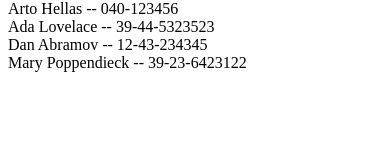
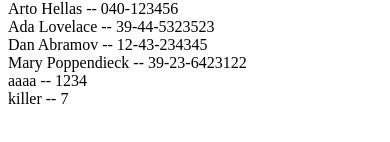
Before and after one commit to RussellBrand/helsinki, a React (Create React App) app in the folder part2/phonebook/: page / in a window 390 px wide. Shown: the part 362-504 px from the top of the page. Built offline with nearby package versions, Linux system fonts and the light colour scheme; data requests are answered from the project's data file.

Commit message:
Finish 2.15 -- phonebook step7

```diff
--- a/part2/phonebook/db.json
+++ b/part2/phonebook/db.json
@@ -1,5 +1,5 @@
 {
-  "persons":[
+  "persons": [
     {
       "name": "Arto Hellas",
       "number": "040-123456",
@@ -19,6 +19,16 @@
       "name": "Mary Poppendieck",
       "number": "39-23-6423122",
       "id": 4
+    },
+    {
+      "name": "aaaa",
+      "number": "1234",
+      "id": 5
+    },
+    {
+      "name": "killer",
+      "number": "7",
+      "id": 6
     }
   ]
 }
--- a/part2/phonebook/src/App.jsx
+++ b/part2/phonebook/src/App.jsx
@@ -4,6 +4,8 @@ import axios from "axios";
 import Filter from "./Filter.jsx";
 import AddPerson from "./AddPerson.jsx";
 import Numbers from "./Numbers.jsx";
+
+import Persons from "./services/persons.js";
 
 const App = () => {
   const [persons, setPersons] = useState([]);
@@ -47,7 +49,16 @@ const App = () => {
       alert(`{name} is already in the phone book`);
       return;
     } else {
-      setPersons((pp) => [{ name: trimName, number: newNumber.trim() }, ...pp]);
+      const newPerson = { name: trimName, number: newNumber.trim() };
+      Persons.create(newPerson)
+        .then((response) => {
+          // console.log({ response });
+          setPersons((pp) => [response, ...pp]);
+        })
+        .catch((error) => {
+          console.log({ error, newPerson });
+          alert(`failed to add ${newPerson}`);
+        });
       setNewName("");
       setNewNumber("");
     }
--- /dev/null
+++ b/part2/phonebook/src/services/persons.js
@@ -0,0 +1,19 @@
+import axios from "axios";
+const baseUrl = "http://localhost:3001/persons";
+
+const getAll = () => {
+  const request = axios.get(baseUrl);
+  return request.then((response) => response.data);
+};
+
+const create = (newObject) => {
+  const request = axios.post(baseUrl, newObject);
+  return request.then((response) => response.data);
+};
+
+const update = (id, newObject) => {
+  const request = axios.put(`${baseUrl}/${id}`, newObject);
+  return request.then((response) => response.data);
+};
+
+export default { getAll, create, update };
```
Also changed, not shown: 1 other file (tests, documents, lock files or other folders).
